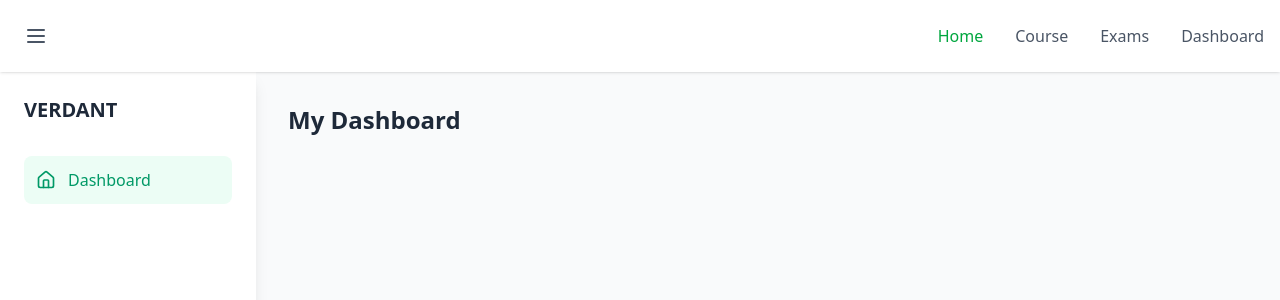
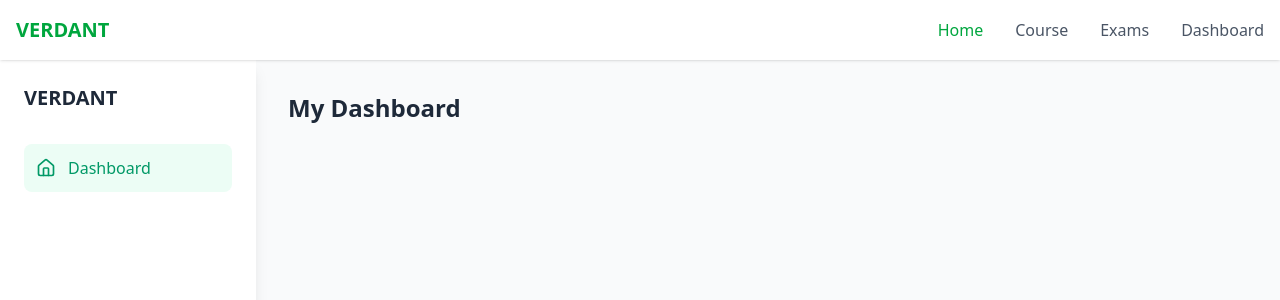
Before and after one commit to AKSHAY-PV-8/VERDANT-FRONTEND--MERN, a React (Vite) app: page /dashboard in a window 1280 px wide. Shown: the top 300 px of the page. Built offline with nearby package versions, Linux system fonts and the light colour scheme.

Commit message:
alingment

```diff
--- a/src/Components/Auth/NavBar.jsx
+++ b/src/Components/Auth/NavBar.jsx
@@ -1,45 +1,66 @@
-import { Menu } from "lucide-react"
+import { Menu, X } from "lucide-react";
 import { useState } from "react";
-
+import { useNavigate } from "react-router-dom";
 
 const NavBar = () => {
+  const [isSidebarOpen, setIsSidebarOpen] = useState(false);
+  const navigate = useNavigate();
 
-      const [isSidebarOpen, setIsSidebarOpen] = useState(false);
+  const handleNavigate = (path) => {
+    navigate(path);
+    setIsSidebarOpen(false); // close sidebar on navigation
+  };
+
   return (
-    <div>
-        <header className="bg-white shadow-sm sticky top-0 z-10">
-          <div className="max-w-7xl mx-auto">
-            <div className="flex items-center justify-between px-4 py-4">
-              <button
-                id="menu-button"
-                onClick={() => setIsSidebarOpen(!isSidebarOpen)}
-                className="p-2 rounded-xl hover:bg-gray-100 transition-colors"
-              >
-                <Menu className="h-6 w-6 text-gray-600" />
+    <header className="bg-white shadow-sm sticky top-0 z-50">
+      <div className="max-w-7xl mx-auto px-4 py-4 flex justify-between items-center">
+        {/* Logo or Brand */}
+        <div
+          onClick={() => handleNavigate("/home")}
+          className="text-xl font-bold text-green-600 cursor-pointer"
+        >
+          VERDANT
+        </div>
+
+        {/* Desktop Navigation */}
+        <nav className="hidden md:flex items-center space-x-8">
+          <button onClick={() => handleNavigate("/home")} className="text-green-600 font-medium hover:text-green-700 transition-colors">Home</button>
+          <button onClick={() => handleNavigate("/course")} className="text-gray-600 hover:text-green-600 transition-colors">Course</button>
+          <button onClick={() => handleNavigate("/examList")} className="text-gray-600 hover:text-green-600 transition-colors">Exams</button>
+          <button onClick={() => handleNavigate("/dashboard")} className="text-gray-600 hover:text-green-600 transition-colors">Dashboard</button>
+        </nav>
+
+        {/* Mobile Menu Button */}
+        <button
+          onClick={() => setIsSidebarOpen(true)}
+          className="md:hidden p-2 rounded-xl hover:bg-gray-100 transition-colors"
+        >
+          <Menu className="h-6 w-6 text-gray-600" />
+        </button>
+      </div>
+
+      {/* Mobile Sidebar */}
+      {isSidebarOpen && (
+        <div className="fixed inset-0 bg-black bg-opacity-50 z-40" onClick={() => setIsSidebarOpen(false)}>
+          <div
+            className="fixed top-0 left-0 w-64 h-full bg-white shadow-md z-50 p-6 flex flex-col space-y-6"
+            onClick={(e) => e.stopPropagation()}
+          >
+            <div className="flex justify-between items-center mb-4">
+              <span className="text-lg font-bold text-green-600">Menu</span>
+              <button onClick={() => setIsSidebarOpen(false)}>
+                <X className="h-6 w-6 text-gray-600" />
               </button>
-              <nav className="hidden md:flex items-center space-x-8">
-                <a href="/home" className="text-green-600 font-medium hover:text-green-700 transition-colors">Home</a>
-                <a href="/course" className="text-gray-600 hover:text-green-600 transition-colors">Course</a>
-                <a href="/examList" className="text-gray-600 hover:text-green-600 transition-colors">Exams</a>
-                <a href="/dashboard" className="text-gray-600 hover:text-green-600 transition-colors">Dashboard</a>
-              </nav>
-              {/* <div className="flex items-center space-x-6">
-                <button className="relative p-2 hover:bg-gray-100 rounded-xl transition-colors">
-                  <Bell className="h-6 w-6 text-gray-600" />
-                  <span className="absolute top-2 right-2 h-2.5 w-2.5 bg-red-500 rounded-full ring-2 ring-white"></span>
-                </button>
-                <img
-                  src="https://images.unsplash.com/photo-1472099645785-5658abf4ff4e?auto=format&fit=facearea&facepad=2&w=48&h=48&q=80"
-                  alt="User"
-                  className="h-10 w-10 rounded-full ring-2 ring-gray-200 hover:ring-green-400 transition-all cursor-pointer"
-                />
-              </div> */}
             </div>
+            <button onClick={() => handleNavigate("/home")} className="text-left text-gray-700 hover:text-green-600">Home</button>
+            <button onClick={() => handleNavigate("/course")} className="text-left text-gray-700 hover:text-green-600">Course</button>
+            <button onClick={() => handleNavigate("/examList")} className="text-left text-gray-700 hover:text-green-600">Exams</button>
+            <button onClick={() => handleNavigate("/dashboard")} className="text-left text-gray-700 hover:text-green-600">Dashboard</button>
           </div>
-        </header>
+        </div>
+      )}
+    </header>
+  );
+};
 
-    </div>
-  )
-}
-
-export default NavBar
+export default NavBar;
--- a/src/ExamComp/examList.jsx
+++ b/src/ExamComp/examList.jsx
@@ -52,7 +52,7 @@ const ExamList = () => {
     }, []);
 
     return (
-        <div>
+        <div className="overflow-hidden">
             <NavBar/>
         <div className="min-h-screen bg-gray-50 py-8">
             <header className="text-center">
--- a/src/Pages/Home.jsx
+++ b/src/Pages/Home.jsx
@@ -125,7 +125,7 @@ const Images = [
 
 
   return (
-    <div className="min-h-screen bg-gray-50">
+    <div className="min-h-screen bg-gray-50 overflow-hidden">
       {isSidebarOpen && (
         <div
           className="fixed inset-0 bg-black bg-opacity-50 z-20 transition-opacity duration-300"
```
